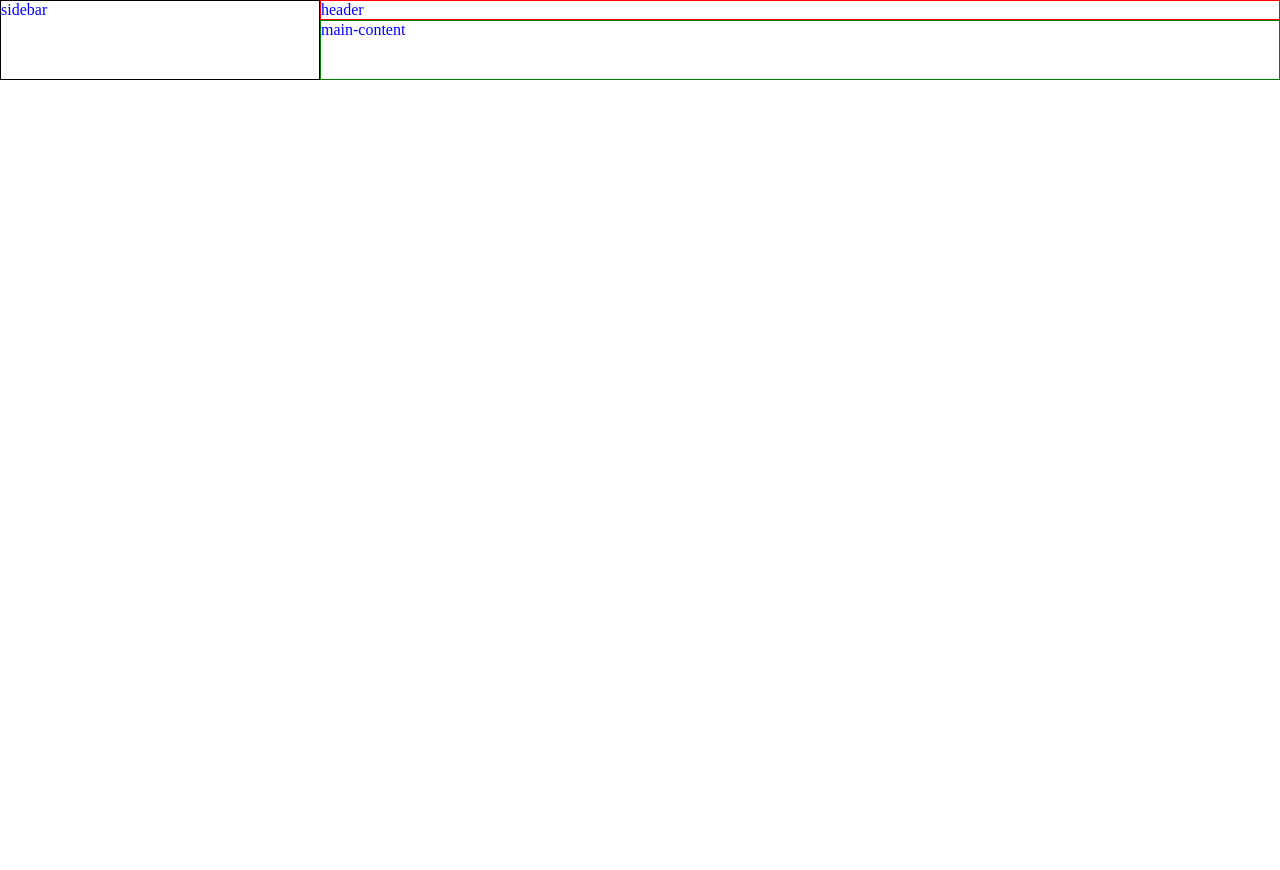
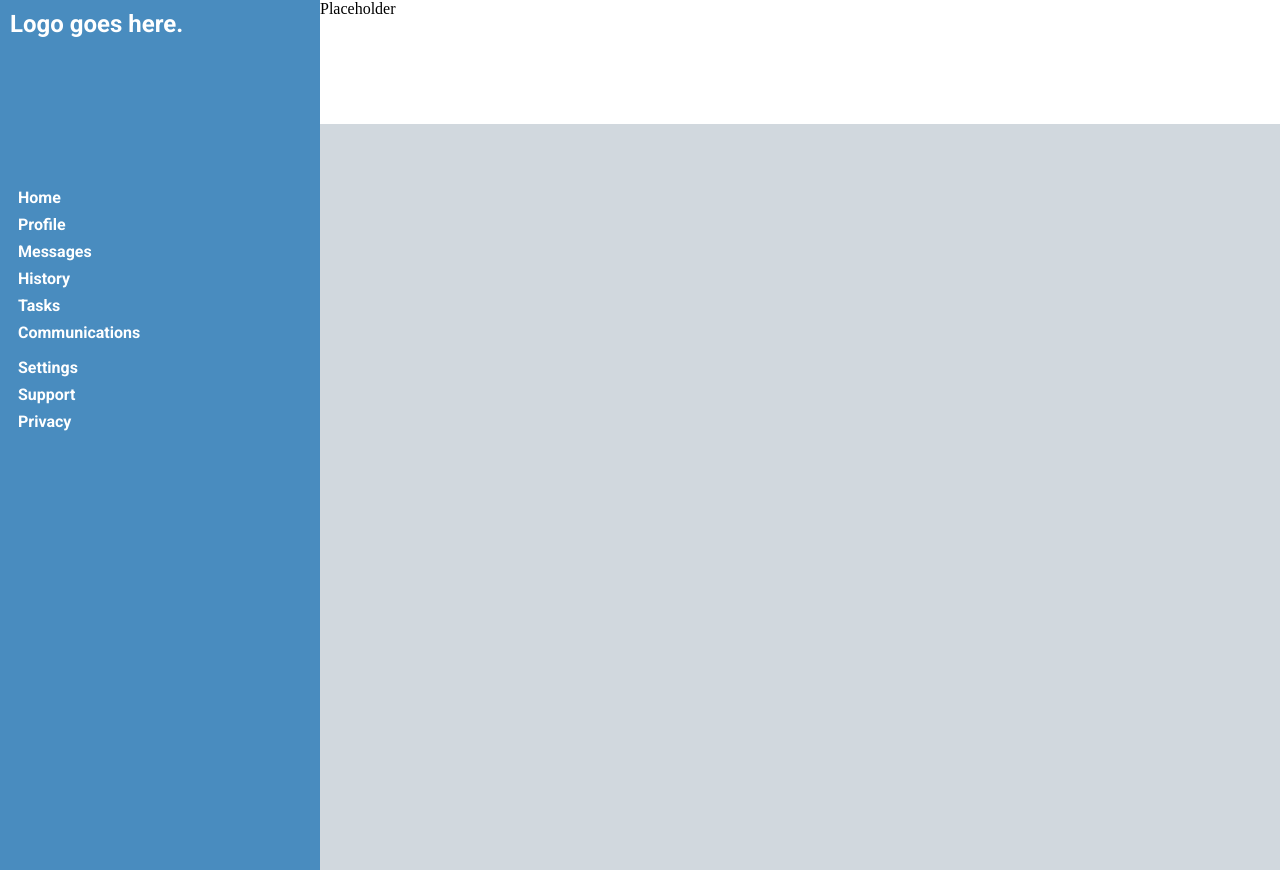
Before and after one commit to zettl023/admin-dashboard, a plain HTML site: page index.html in a window 1280 px wide. Before the commit the page ends 800 px from the top, so only its background shows below. Drawn offline with Linux system fonts and the light colour scheme.

Commit message:
More layout work. Initial styling and organization.

```diff
--- a/index.html
+++ b/index.html
@@ -8,13 +8,61 @@
 </head>
 <body>
     <div class="sidebar">
-        <p>sidebar</p>
+        <div class="logo">
+            Logo goes here.
+        </div>
+        <div class="sidebar-list" id="user-actions">
+            <ul>
+                <li>Home</li>
+                <li>Profile</li>
+                <li>Messages</li>
+                <li>History</li>
+                <li>Tasks</li>
+                <li>Communications</li>
+            </ul>
+        </div>
+        <div class="sidebar-list" id="user-preferences">
+            <ul>
+                <li>Settings</li>
+                <li>Support</li>
+                <li>Privacy</li>
+            </ul>
+        </div>
     </div>
     <div class="header">
-        <p>header</p>
+        <div class="search-bar">
+            Placeholder
+        </div>
+        <div class="user-info-and-notifications"></div>
+        <div class="greeting"></div>
+        <div class="project-actions"></div>
+
     </div>
     <div class="main-content">
-        <p>main-content</p>
+        <!-- <div class="heading-text" id="project-heading">
+            Your Projects
+        </div>
+        <div class="heading-text" id="announcement-heading">
+            Announcements
+        </div>
+        <div class="announcements">
+            <div class="announcement-container"></div>
+        </div>
+        <div class="card-container">
+            <div class="card">
+            </div>
+            <div class="card"></div>
+            <div class="card"></div>
+            <div class="card"></div>
+            <div class="card"></div>
+            <div class="card"></div>
+        </div>
+        <div class="heading-text" id="trending-heading">
+            Trending
+        </div>
+        <div class="trending-container">
+
+        </div> -->
     </div>
 </body>
 </html>
--- a/style.css
+++ b/style.css
@@ -1,3 +1,5 @@
+@import url('https://fonts.googleapis.com/css2?family=Roboto:ital,wght@0,100..900;1,100..900&display=swap');
+
 * {
     margin: 0;
     padding: 0;
@@ -6,7 +8,7 @@
 
 body {
     display: grid;
-    grid-template-rows: 1fr 3fr;
+    grid-template-rows: 1fr 6fr;
     grid-template-columns: 1fr 3fr;
 }
 
@@ -14,16 +16,42 @@ p {
     color:blue;
 }
 
+ul {
+    list-style: none;
+}
+
+li {
+    margin: 8px;
+}
+
 .sidebar {
-    border: 1px solid black;
+    display: grid;
+    grid-template-rows: 1fr 1fr 1fr 2fr;
+
     grid-column-start: 1;
     grid-column-end: 2;
     grid-row-start: 1;
     grid-row-end: 3;
+    background-color: #498cbf;
+    padding: 10px;
 }
 
+.sidebar > div {
+    font-family: Roboto, Times, serif;
+    font-weight: bold;
+    color: white;
+}
+
+.logo {
+    font-size: 24px;
+}
+
+
 .header {
-    border: 1px solid red;
+    /* Position relative makes it so that I can put this "on top" of main-content to display the shadow.*/
+    position: relative;
+    z-index: -1;
+    box-shadow: 0 10px 8px 2px rgba(0, 0, 0, 0.2);
     grid-column-start: 2;
     grid-column-end: 3;
     grid-row-start: 1;
@@ -31,9 +59,18 @@ p {
 }
 
 .main-content {
-    border: 1px solid green;
+    /* border: 1px solid green; */
+    position: relative;
+    z-index: 1;
+    background-color: #d1d8de;
     grid-column-start: 2;
     grid-column-end: 3;
     grid-row-start: 2;
     grid-row-end: 3;
 }
+
+.heading-text {
+    font-size: 16px;
+    font-weight: bold;
+    font-family: Roboto, Times, serif;
+}
```
